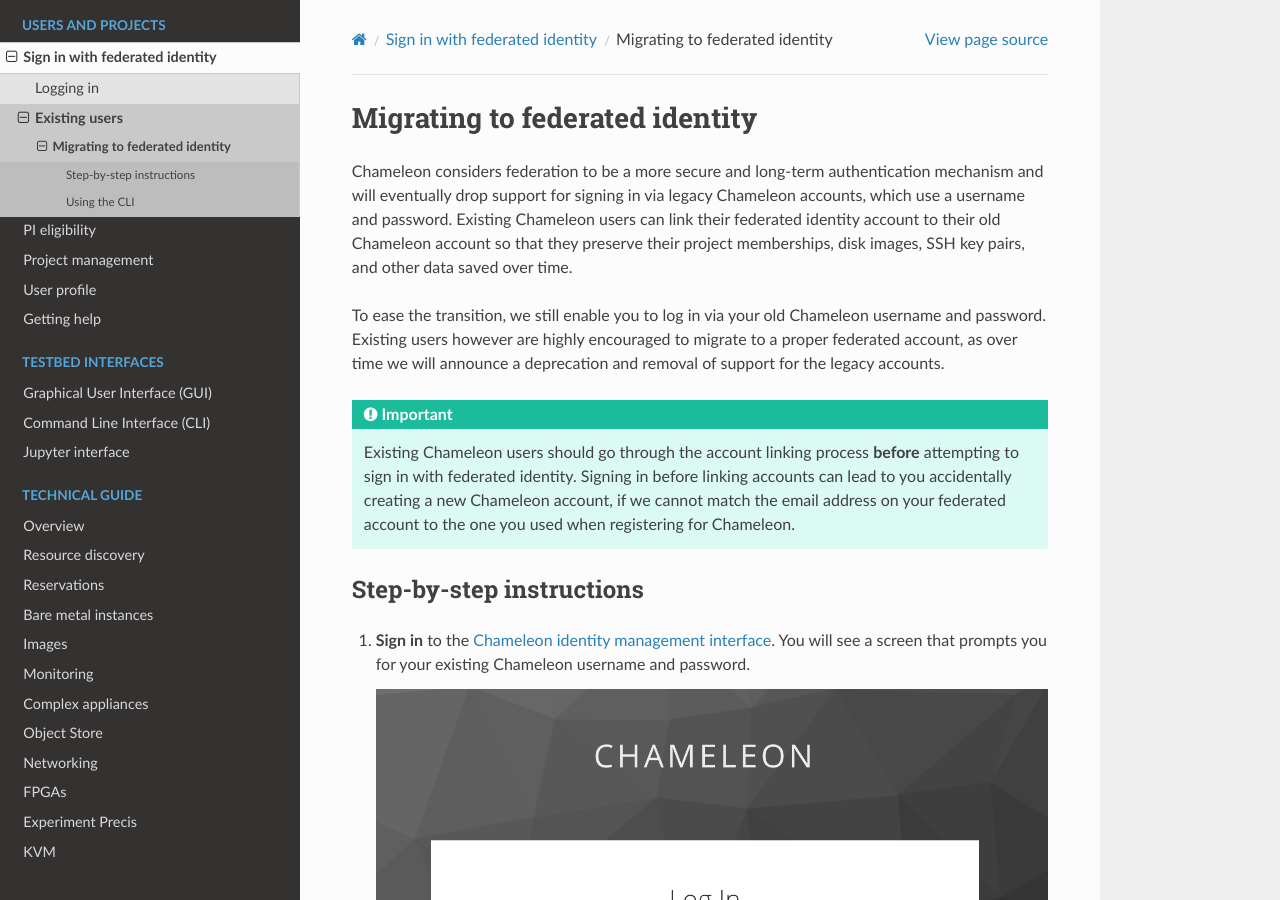
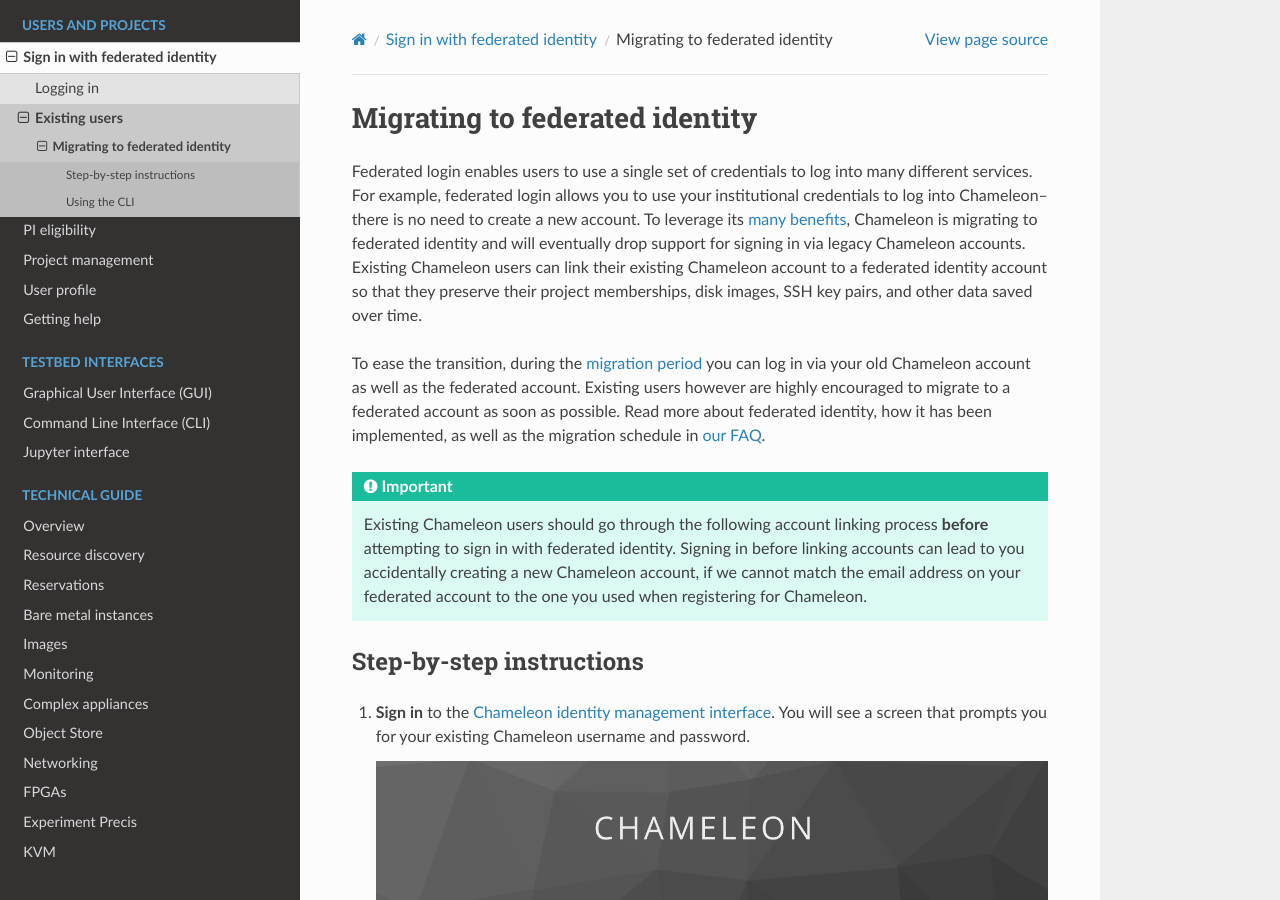
Before and after one commit to ChameleonCloud/docs, a Sphinx documentation site: the page built from source/user/federation/federation_migration.rst, in a window 1280 px wide and 900 px high. Built offline with Sphinx 7.4.7 and the Read the Docs theme 2.0.0, drawn with Linux system fonts in a browser that asks for light colours; some of the changed text lies outside the part shown.

Commit message:
Tweaks based on feedback

```diff
--- a/source/user/federation/federation_migration.rst
+++ b/source/user/federation/federation_migration.rst
@@ -4,23 +4,30 @@
 Migrating to federated identity
 ================================
 
-Chameleon considers federation to be a more secure and long-term authentication
-mechanism and will eventually drop support for signing in via legacy Chameleon
-accounts, which use a username and password. Existing Chameleon users can link
-their federated identity account to their old Chameleon account so that they
+Federated login enables users to use a single set of credentials to log into
+many different services. For example, federated login allows you to use your
+institutional credentials to log into Chameleon--there is no need to create a
+new account. To leverage its `many benefits
+<https://www.chameleoncloud.org/about/frequently-asked-questions/#toc-why-did-chameleon-move-to-federated-login->`_,
+Chameleon is migrating to federated identity and will eventually drop support
+for signing in via legacy Chameleon accounts. Existing Chameleon users can link
+their existing Chameleon account to a federated identity account so that they
 preserve their project memberships, disk images, SSH key pairs, and other data
 saved over time.
 
-To ease the transition, we still enable you to log in via your old Chameleon
-username and password. Existing users however are highly encouraged to migrate
-to a proper federated account, as over time we will announce a deprecation and
-removal of support for the legacy accounts.
+To ease the transition, during the `migration period
+<https://www.chameleoncloud.org/about/frequently-asked-questions/#toc-what-is-the-schedule-for-migration-to-federated-identity->`_
+you can log in via your old Chameleon account as well as the federated account.
+Existing users however are highly encouraged to migrate to a federated account
+as soon as possible. Read more about federated identity, how it has been
+implemented, as well as the migration schedule in `our FAQ
+<https://www.chameleoncloud.org/about/frequently-asked-questions/#toc-federated-login>`_.
 
 .. important::
 
-   Existing Chameleon users should go through the account linking process
-   **before** attempting to sign in with federated identity. Signing in before
-   linking accounts can lead to you accidentally creating a new Chameleon
+   Existing Chameleon users should go through the following account linking
+   process **before** attempting to sign in with federated identity. Signing in
+   before linking accounts can lead to you accidentally creating a new Chameleon
    account, if we cannot match the email address on your federated account to
    the one you used when registering for Chameleon.
 
@@ -65,8 +72,12 @@ Step-by-step instructions
    the system, so in order to retain access to some of your saved data, a short
    data migration is necessary.
 
-   **Go to the `migration page
-   <https://www.chameleoncloud.org/user/migrate/>`_** in the Chameleon user
+   ..
+      The following is a hack to ensure that the link becomes bold.
+   .. _migration page: https://www.chameleoncloud.org/user/migrate/
+   .. |migration page| replace:: **migration page**
+
+   **Go to the** |migration page|_ in the Chameleon user
    portal to start this process (**note**: ensure you now log in to the user
    portal using federated login, and not the old sign-in page!)
 
```
Also changed, not shown: source/getting-started/index.rst (+56 -43 lines), source/user/federation.rst (+7 -1 lines).
